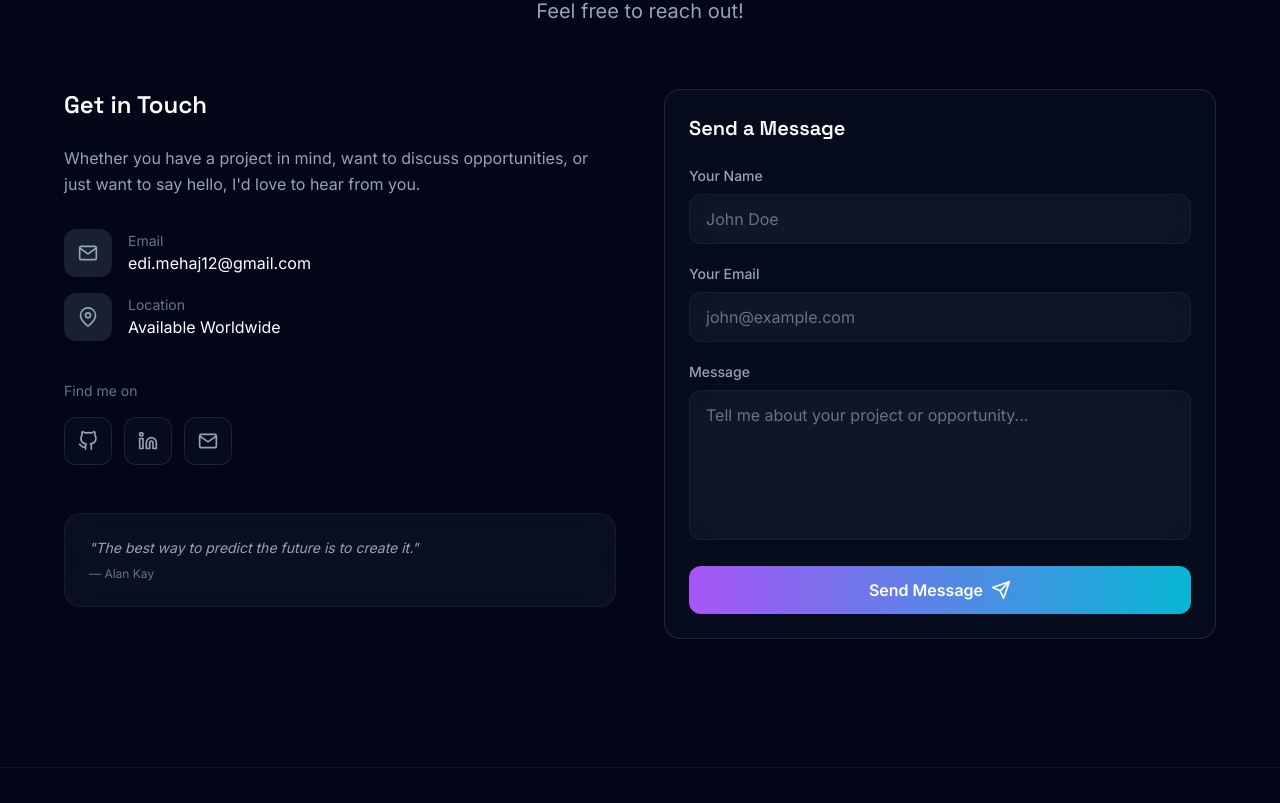
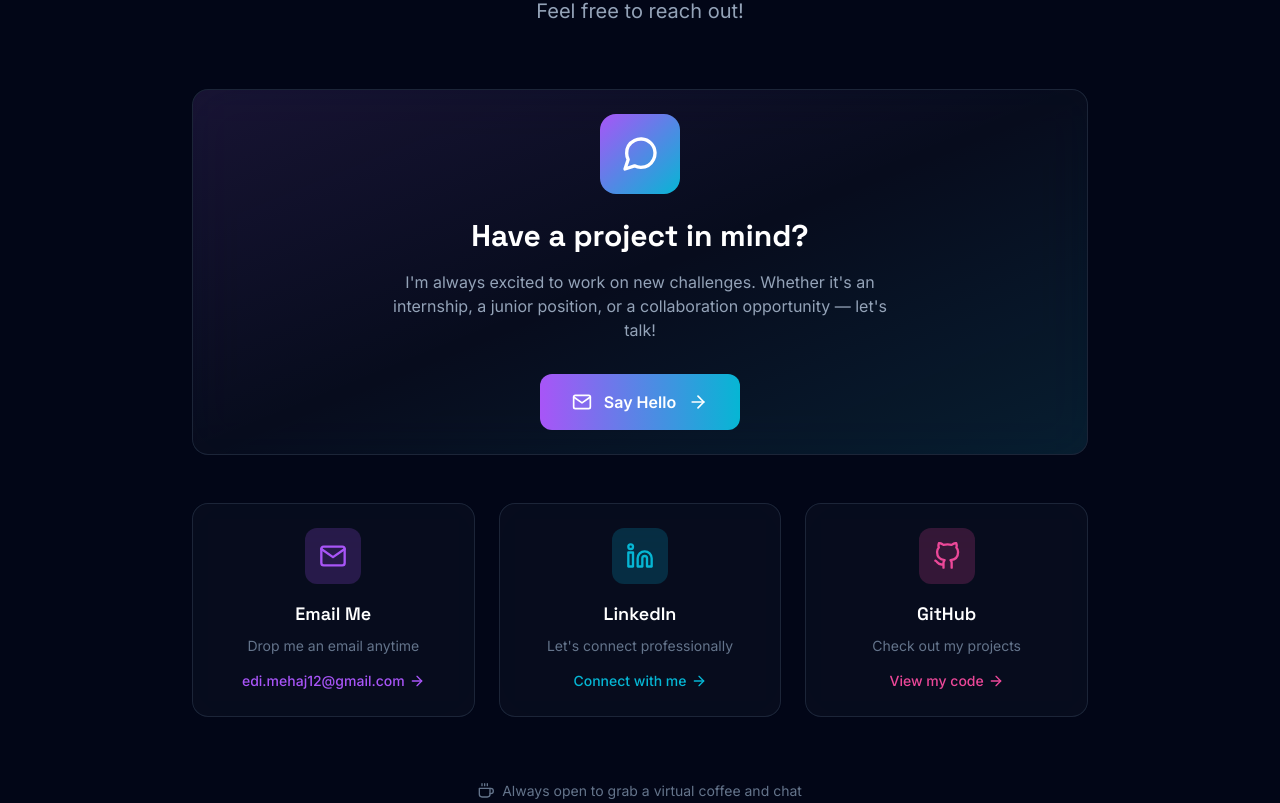
Before and after one commit to Edi12M/portfolio, a React (Vite) app: page / in a window 1280 px wide. Shown: the part 4417-5220 px from the top of the page. Built offline with nearby package versions, Linux system fonts and the light colour scheme.

Commit message:
Replace contact form with direct contact links

```diff
--- a/index.html
+++ b/index.html
@@ -33,13 +33,6 @@
     <title>Edi Mehaj | Backend Developer</title>
   </head>
   <body>
-    <!-- Hidden Netlify form for bot detection -->
-    <form name="contact" netlify netlify-honeypot="bot-field" hidden>
-      <input type="text" name="name" />
-      <input type="email" name="email" />
-      <textarea name="message"></textarea>
-    </form>
-
     <div id="root"></div>
     <script type="module" src="/src/main.jsx"></script>
   </body>
--- a/src/components/sections/Contact.jsx
+++ b/src/components/sections/Contact.jsx
@@ -1,83 +1,63 @@
-import { useState } from "react";
 import { motion } from "framer-motion";
-import {
-  FiSend,
-  FiMail,
-  FiMapPin,
-  FiGithub,
-  FiLinkedin,
-  FiArrowUpRight,
-} from "react-icons/fi";
+import { FiMail, FiGithub, FiLinkedin, FiArrowRight, FiCoffee, FiMessageCircle } from "react-icons/fi";
 import SectionWrapper from "../ui/SectionWrapper";
-import Button from "../ui/Button";
 import { useInView } from "../../hooks/useAnimations";
-import { PERSONAL_INFO, SOCIAL_LINKS } from "../../constants/data";
+import { PERSONAL_INFO } from "../../constants/data";
 
 const Contact = () => {
   const [ref, isInView] = useInView({ threshold: 0.1 });
-  const [formData, setFormData] = useState({
-    name: "",
-    email: "",
-    message: "",
-  });
-  const [isSubmitting, setIsSubmitting] = useState(false);
-  const [submitStatus, setSubmitStatus] = useState(null);
 
-  const handleChange = (e) => {
-    setFormData({
-      ...formData,
-      [e.target.name]: e.target.value,
-    });
-  };
-
-  const handleSubmit = async (e) => {
-    e.preventDefault();
-    setIsSubmitting(true);
-    setSubmitStatus(null);
-
-    try {
-      const response = await fetch("/", {
-        method: "POST",
-        headers: { "Content-Type": "application/x-www-form-urlencoded" },
-        body: new URLSearchParams({
-          "form-name": "contact",
-          ...formData,
-        }).toString(),
-      });
-
-      if (response.ok) {
-        setSubmitStatus("success");
-        setFormData({ name: "", email: "", message: "" });
-      } else {
-        setSubmitStatus("error");
-      }
-    } catch (error) {
-      setSubmitStatus("error");
-    }
-
-    setIsSubmitting(false);
-    // Reset status after 5 seconds
-    setTimeout(() => setSubmitStatus(null), 5000);
-  };
-
-  const contactInfo = [
+  const contactMethods = [
     {
       icon: FiMail,
-      label: "Email",
+      title: "Email Me",
+      description: "Drop me an email anytime",
       value: PERSONAL_INFO.email,
       href: `mailto:${PERSONAL_INFO.email}`,
+      color: "purple",
     },
     {
-      icon: FiMapPin,
-      label: "Location",
-      value: "Available Worldwide",
-      href: null,
+      icon: FiLinkedin,
+      title: "LinkedIn",
+      description: "Let's connect professionally",
+      value: "Connect with me",
+      href: PERSONAL_INFO.linkedin,
+      color: "cyan",
+    },
+    {
+      icon: FiGithub,
+      title: "GitHub",
+      description: "Check out my projects",
+      value: "View my code",
+      href: PERSONAL_INFO.github,
+      color: "pink",
     },
   ];
 
+  const colorClasses = {
+    purple: {
+      bg: "bg-accent-purple/20",
+      border: "hover:border-accent-purple/60",
+      text: "text-accent-purple",
+      glow: "group-hover:shadow-accent-purple/20",
+    },
+    cyan: {
+      bg: "bg-accent-cyan/20",
+      border: "hover:border-accent-cyan/60",
+      text: "text-accent-cyan",
+      glow: "group-hover:shadow-accent-cyan/20",
+    },
+    pink: {
+      bg: "bg-accent-pink/20",
+      border: "hover:border-accent-pink/60",
+      text: "text-accent-pink",
+      glow: "group-hover:shadow-accent-pink/20",
+    },
+  };
+
   return (
     <SectionWrapper id="contact">
-      <div className="max-w-6xl mx-auto" ref={ref}>
+      <div className="max-w-4xl mx-auto" ref={ref}>
         {/* Section Header */}
         <motion.div
           className="text-center mb-16"
@@ -98,212 +78,99 @@ const Contact = () => {
             <span className="gradient-text">Connect</span>
           </h2>
           <p className="section-subtitle mx-auto mt-4">
-            I'm currently looking for internship and junior developer
-            opportunities. Feel free to reach out!
+            I'm currently looking for internship and junior developer opportunities.
+            Feel free to reach out!
           </p>
         </motion.div>
 
-        <div className="grid lg:grid-cols-2 gap-12">
-          {/* Left Column - Contact Info */}
+        {/* Main CTA Card */}
         <motion.div
-            initial={{ opacity: 0, x: -30 }}
-            animate={isInView ? { opacity: 1, x: 0 } : {}}
+          className="card text-center mb-12 relative overflow-hidden"
+          initial={{ opacity: 0, y: 30 }}
+          animate={isInView ? { opacity: 1, y: 0 } : {}}
           transition={{ duration: 0.6, delay: 0.2 }}
         >
-            <h3 className="text-2xl font-display font-semibold text-white mb-6">
-              Get in Touch
+          {/* Background gradient */}
+          <div className="absolute inset-0 bg-gradient-to-br from-accent-purple/10 via-transparent to-accent-cyan/10" />
+
+          <div className="relative z-10">
+            <motion.div
+              className="w-20 h-20 mx-auto mb-6 rounded-2xl bg-gradient-to-br from-accent-purple to-accent-cyan flex items-center justify-center"
+              initial={{ scale: 0 }}
+              animate={isInView ? { scale: 1 } : {}}
+              transition={{ delay: 0.4, type: "spring", stiffness: 200 }}
+            >
+              <FiMessageCircle className="w-10 h-10 text-white" />
+            </motion.div>
+
+            <h3 className="text-2xl md:text-3xl font-display font-bold text-white mb-4">
+              Have a project in mind?
             </h3>
-            <p className="text-dark-400 mb-8 leading-relaxed">
-              Whether you have a project in mind, want to discuss opportunities,
-              or just want to say hello, I'd love to hear from you.
+            <p className="text-dark-400 max-w-lg mx-auto mb-8">
+              I'm always excited to work on new challenges. Whether it's an internship,
+              a junior position, or a collaboration opportunity — let's talk!
             </p>
 
-            {/* Contact Details */}
-            <div className="space-y-4 mb-10">
-              {contactInfo.map((info, index) => (
-                <motion.div
-                  key={index}
-                  className="flex items-center gap-4 group"
-                  initial={{ opacity: 0, x: -20 }}
-                  animate={isInView ? { opacity: 1, x: 0 } : {}}
-                  transition={{ delay: 0.4 + index * 0.1 }}
+            <motion.a
+              href={`mailto:${PERSONAL_INFO.email}`}
+              className="inline-flex items-center gap-3 px-8 py-4 rounded-xl font-semibold text-white bg-gradient-to-r from-accent-purple to-accent-cyan hover:shadow-lg hover:shadow-accent-purple/25 transition-all duration-300"
+              whileHover={{ scale: 1.05, y: -2 }}
+              whileTap={{ scale: 0.95 }}
             >
-                  <div className="w-12 h-12 rounded-xl bg-dark-800/80 flex items-center justify-center text-dark-400 group-hover:text-accent-purple group-hover:bg-accent-purple/20 transition-all duration-300">
-                    <info.icon className="w-5 h-5" />
-                  </div>
-                  <div>
-                    <p className="text-sm text-dark-500">{info.label}</p>
-                    {info.href ? (
-                      <a
-                        href={info.href}
-                        className="text-white hover:text-accent-purple transition-colors"
-                      >
-                        {info.value}
-                      </a>
-                    ) : (
-                      <p className="text-white">{info.value}</p>
-                    )}
+              <FiMail className="w-5 h-5" />
+              Say Hello
+              <FiArrowRight className="w-5 h-5" />
+            </motion.a>
           </div>
         </motion.div>
-              ))}
+
+        {/* Contact Methods Grid */}
+        <div className="grid md:grid-cols-3 gap-6">
+          {contactMethods.map((method, index) => {
+            const colors = colorClasses[method.color];
+            return (
+              <motion.a
+                key={method.title}
+                href={method.href}
+                target={method.href.startsWith("mailto") ? undefined : "_blank"}
+                rel={method.href.startsWith("mailto") ? undefined : "noopener noreferrer"}
+                className={`group card card-hover ${colors.border} ${colors.glow} hover:shadow-xl text-center`}
+                initial={{ opacity: 0, y: 30 }}
+                animate={isInView ? { opacity: 1, y: 0 } : {}}
+                transition={{ duration: 0.5, delay: 0.3 + index * 0.1 }}
+                whileHover={{ y: -5 }}
+              >
+                <div className={`w-14 h-14 mx-auto mb-4 rounded-xl ${colors.bg} flex items-center justify-center`}>
+                  <method.icon className={`w-7 h-7 ${colors.text}`} />
                 </div>
 
-            {/* Social Links */}
-            <div>
-              <p className="text-sm text-dark-500 mb-4">Find me on</p>
-              <div className="flex gap-3">
-                {SOCIAL_LINKS.map((link, index) => (
-                  <motion.a
-                    key={link.name}
-                    href={link.href}
-                    target="_blank"
-                    rel="noopener noreferrer"
-                    className="w-12 h-12 rounded-xl glass flex items-center justify-center text-dark-400 hover:text-white hover:border-accent-purple/50 transition-all duration-300"
-                    initial={{ opacity: 0, scale: 0.8 }}
-                    animate={isInView ? { opacity: 1, scale: 1 } : {}}
-                    transition={{ delay: 0.6 + index * 0.1 }}
-                    whileHover={{ scale: 1.1, y: -3 }}
-                    whileTap={{ scale: 0.9 }}
-                    aria-label={link.name}
-                  >
-                    <link.icon className="w-5 h-5" />
+                <h4 className="text-lg font-display font-semibold text-white mb-2 group-hover:gradient-text transition-all duration-300">
+                  {method.title}
+                </h4>
+                <p className="text-dark-500 text-sm mb-3">
+                  {method.description}
+                </p>
+                <span className={`text-sm font-medium ${colors.text} inline-flex items-center gap-1`}>
+                  {method.value}
+                  <FiArrowRight className="w-4 h-4 group-hover:translate-x-1 transition-transform" />
+                </span>
               </motion.a>
-                ))}
-              </div>
+            );
+          })}
         </div>
 
-            {/* Decorative Element */}
+        {/* Bottom Quote */}
         <motion.div
-              className="hidden lg:block mt-12 p-6 rounded-2xl glass-light"
-              initial={{ opacity: 0, y: 20 }}
-              animate={isInView ? { opacity: 1, y: 0 } : {}}
+          className="text-center mt-16"
+          initial={{ opacity: 0 }}
+          animate={isInView ? { opacity: 1 } : {}}
           transition={{ delay: 0.8 }}
         >
-              <p className="text-dark-400 text-sm italic">
-                "The best way to predict the future is to create it."
+          <p className="text-dark-500 text-sm flex items-center justify-center gap-2">
+            <FiCoffee className="w-4 h-4" />
+            Always open to grab a virtual coffee and chat
           </p>
-              <p className="text-dark-500 text-xs mt-2">— Alan Kay</p>
         </motion.div>
-          </motion.div>
-
-          {/* Right Column - Contact Form */}
-          <motion.div
-            initial={{ opacity: 0, x: 30 }}
-            animate={isInView ? { opacity: 1, x: 0 } : {}}
-            transition={{ duration: 0.6, delay: 0.3 }}
-          >
-            <form
-              name="contact"
-              method="POST"
-              data-netlify="true"
-              netlify-honeypot="bot-field"
-              onSubmit={handleSubmit}
-              className="card"
-            >
-              <input type="hidden" name="form-name" value="contact" />
-              <p className="hidden">
-                <label>
-                  Don't fill this out: <input name="bot-field" />
-                </label>
-              </p>
-              <h3 className="text-xl font-display font-semibold text-white mb-6">
-                Send a Message
-              </h3>
-
-              <div className="space-y-5">
-                {/* Name Input */}
-                <div>
-                  <label
-                    htmlFor="name"
-                    className="block text-sm font-medium text-dark-400 mb-2"
-                  >
-                    Your Name
-                  </label>
-                  <input
-                    type="text"
-                    id="name"
-                    name="name"
-                    value={formData.name}
-                    onChange={handleChange}
-                    placeholder="John Doe"
-                    className="input"
-                    required
-                  />
-                </div>
-
-                {/* Email Input */}
-                <div>
-                  <label
-                    htmlFor="email"
-                    className="block text-sm font-medium text-dark-400 mb-2"
-                  >
-                    Your Email
-                  </label>
-                  <input
-                    type="email"
-                    id="email"
-                    name="email"
-                    value={formData.email}
-                    onChange={handleChange}
-                    placeholder="john@example.com"
-                    className="input"
-                    required
-                  />
-                </div>
-
-                {/* Message Input */}
-                <div>
-                  <label
-                    htmlFor="message"
-                    className="block text-sm font-medium text-dark-400 mb-2"
-                  >
-                    Message
-                  </label>
-                  <textarea
-                    id="message"
-                    name="message"
-                    value={formData.message}
-                    onChange={handleChange}
-                    placeholder="Tell me about your project or opportunity..."
-                    className="textarea"
-                    required
-                  />
-                </div>
-
-                {/* Submit Button */}
-                <Button
-                  type="submit"
-                  variant="primary"
-                  className="w-full"
-                  icon={FiSend}
-                  disabled={isSubmitting}
-                >
-                  {isSubmitting ? "Sending..." : "Send Message"}
-                </Button>
-
-                {/* Submit Status */}
-                {submitStatus === "success" && (
-                  <motion.p
-                    className="text-center text-green-400 text-sm"
-                    initial={{ opacity: 0, y: 10 }}
-                    animate={{ opacity: 1, y: 0 }}
-                  >
-                    Message sent successfully! I'll get back to you soon.
-                  </motion.p>
-                )}
-                {submitStatus === "error" && (
-                  <motion.p
-                    className="text-center text-red-400 text-sm"
-                    initial={{ opacity: 0, y: 10 }}
-                    animate={{ opacity: 1, y: 0 }}
-                  >
-                    Something went wrong. Please try again or email me directly.
-                  </motion.p>
-                )}
-              </div>
-            </form>
-          </motion.div>
-        </div>
       </div>
     </SectionWrapper>
   );
```
Lines whose indentation alone changed are shown as unchanged.
